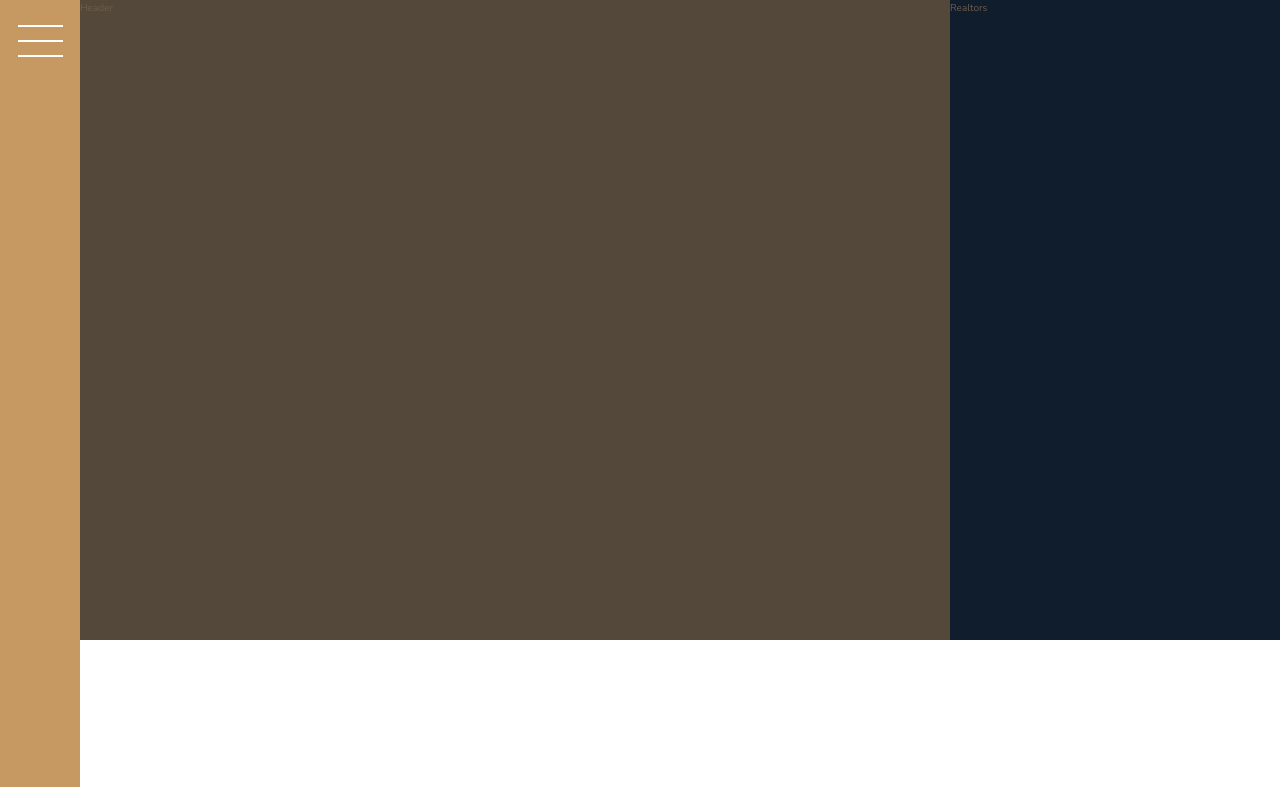
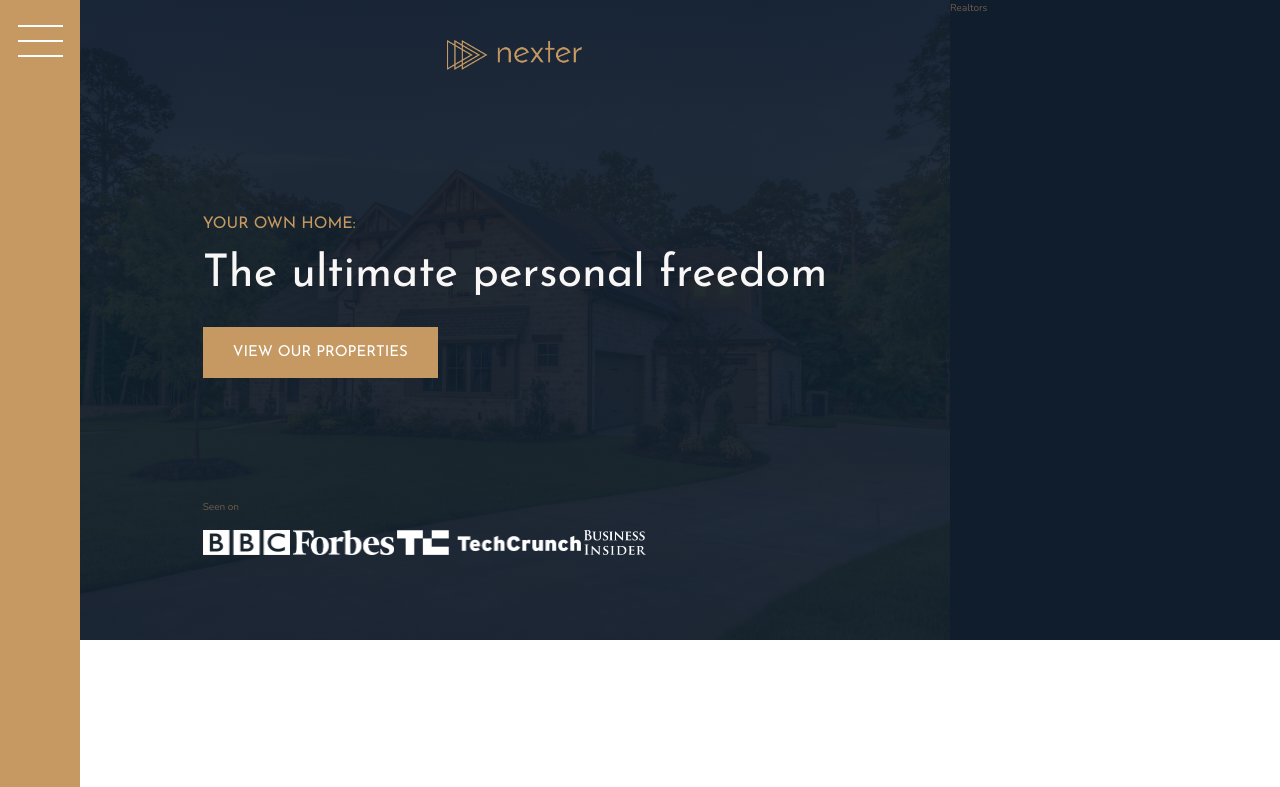
Before and after one commit to nitinporwal/Nexter, a website: page index.html in a window 1280 px wide. Shown: the top 787 px of the page. Drawn offline with nearby package versions, Linux system fonts and the light colour scheme.

Commit message:
add header layout

```diff
--- a/index.html
+++ b/index.html
@@ -17,7 +17,17 @@
             <button class="nav-btn"></button>
         </div>
         <header class="header">
-            Header
+            <img src="img/logo.png" alt="Nexter Logo" class="header__logo">
+            <h3 class="heading-3">Your own home:</h3>
+            <h1 class="heading-1">The ultimate personal freedom</h1>
+            <button class="btn header__btn">View our properties</button>
+            <div class="header__seenon-text">Seen on</div>
+            <div class="header__seenon-logos">
+                <img src="img/logo-bbc.png" alt="Seen on logo 1">
+                <img src="img/logo-forbes.png" alt="Seen on logo 2">
+                <img src="img/logo-techcrunch.png" alt="Seen on logo 3">
+                <img src="img/logo-bi.png" alt="Seen on logo 4">
+            </div>
         </header>
         <div class="realtors">
             Realtors
--- a/sass/_header.scss
+++ b/sass/_header.scss
@@ -1,4 +1,38 @@
 .header {
   background-color: $color-grey-dark-1;
   grid-column: full-start/col-end 6;
+  background-image: linear-gradient(
+      rgba($color-secondary, 0.93),
+      rgba($color-secondary, 0.93)
+    ),
+    url(../img/hero.jpeg);
+  background-size: cover;
+  background-position: center;
+
+  display: grid;
+  grid-template-columns: max-content;
+  grid-template-rows: 1fr min-content 6rem 1fr;
+  row-gap: 1.5rem;
+  padding: 8rem;
+  padding-top: 4rem;
+  justify-content: center;
+
+  &__logo {
+    height: 3rem;
+    justify-self: center;
+  }
+
+  &__btn {
+    align-self: start;
+    justify-self: start;
+  }
+
+  &__seenon-text {
+  }
+
+  &__seenon-logos {
+    img {
+      height: 2.5rem;
+    }
+  }
 }
--- a/sass/_typography.scss
+++ b/sass/_typography.scss
@@ -5,6 +5,9 @@
 
 .heading-1 {
   @extend %heading;
+  font-size: 4.5rem;
+  color: $color-grey-light-1;
+  line-height: 1;
 }
 .heading-2 {
   @extend %heading;
```
Also changed, not shown: css/style.css.
